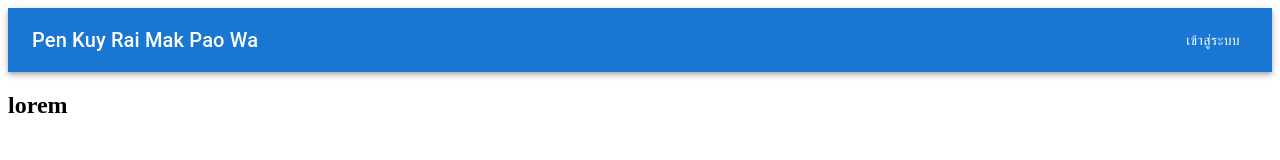
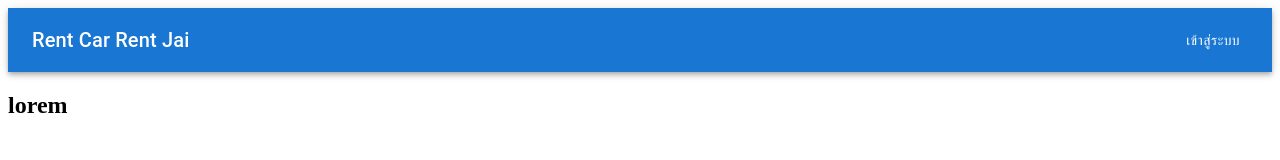
Before and after one commit to Clumsyz1/final_rent_cars, a Next.js app: page / in a window 1280 px wide. Shown: the top 160 px of the page. Built offline with nearby package versions, Linux system fonts and the light colour scheme; no server answers.

Commit message:
Rent Car Rent Jai

```diff
--- a/components/Appbar.js
+++ b/components/Appbar.js
@@ -27,7 +27,7 @@ export default function MyAppBar() {
     <AppBar position="static">
       <Toolbar>
         <Typography variant="h6" sx={{ flexGrow: 1 }}>
-          Pen Kuy Rai Mak Pao Wa
+          Rent Car Rent Jai
         </Typography>
 
         {user ? (
```
